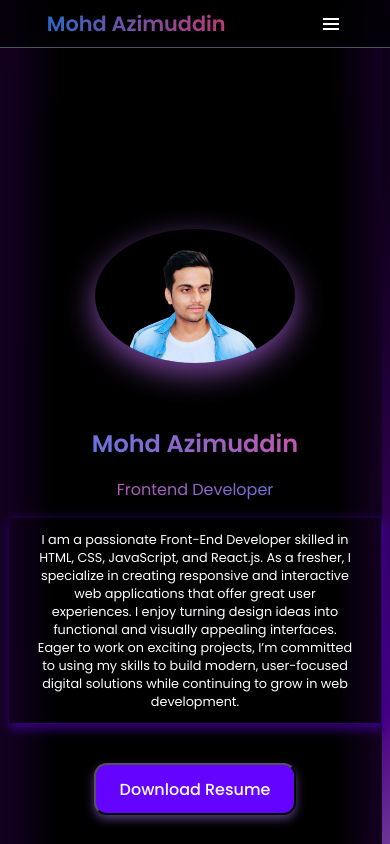
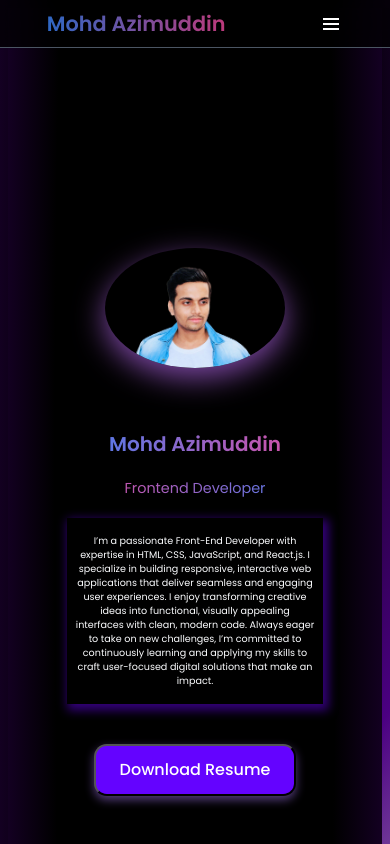
Before and after one commit to MohdAzimuddin/myportfolio, a React (Vite) app: page / in a window 390 px wide. Shown: the top 844 px of the page. Built offline with nearby package versions, Linux system fonts and the light colour scheme.

Commit message:
updated the hero section with adding new description and improved styling

```diff
--- a/src/components/Hero/Hero.jsx
+++ b/src/components/Hero/Hero.jsx
@@ -30,12 +30,12 @@ const Hero = () => {
           <h1 className="hero-heading">Mohd Azimuddin</h1>
           <h3 className="hero-subheading">Frontend Developer</h3>
           <p className="hero-description">
-          I am a passionate Front-End Developer skilled in HTML, CSS, JavaScript, and React.js. As a fresher, I specialize in creating responsive and interactive web applications that offer great user experiences. I enjoy turning design ideas into functional and visually appealing interfaces. Eager to work on exciting projects, I’m committed to using my skills to build modern, user-focused digital solutions while continuing to grow in web development.
+         I’m a passionate Front-End Developer with expertise in HTML, CSS, JavaScript, and React.js. I specialize in building responsive, interactive web applications that deliver seamless and engaging user experiences. I enjoy transforming creative ideas into functional, visually appealing interfaces with clean, modern code. Always eager to take on new challenges, I’m committed to continuously learning and applying my skills to craft user-focused digital solutions that make an impact.
           </p>
           <div className="hero-resume">
           <a
-            href="https://github.com/MohdAzimuddin/resume_/raw/main/Mohd_Azimuddin_Frontend_resume.pdf"
-            download="Mohd_Azimuddin_Frontend_resume.pdf"
+            href="https://github.com/MohdAzimuddin/newresume/raw/main/Mohd_Azimuddin_Frontend_Developer_Resume.pdf"
+            download="Mohd_Azimuddin_Frontend_Developer_resume.pdf"
             >
               <button className="resume-button">
             Download Resume
--- a/src/components/Hero/hero.css
+++ b/src/components/Hero/hero.css
@@ -51,6 +51,7 @@
 .hero-subheading {
   font-size: 1.8rem;
   font-weight: 400;
+  margin:1.2rem 0rem ;
   background: linear-gradient(to right, #ec4899,#3b82f6);
   background-clip: text;
   -webkit-text-fill-color: transparent;
@@ -61,12 +62,13 @@
 /* Hero Description */
 .hero-description {
   font-size: 1.1rem;
-  padding: 0.8rem 1.6rem;
+  padding: 1rem 0.5rem;
   color: #fcfdff;
   width: 45rem;
   margin-bottom: 1rem;
   box-shadow: 0.2rem 0.25rem 0.6rem 0.2rem #3a0189e6;
   text-decoration: none;
+  text-align: center;
   transition: transform 0.3s ease-in-out, box-shadow 0.3s ease-in-out, background-color 0.3s ease-in-out;
 }
 
@@ -165,11 +167,11 @@ margin-top: 2.5rem;
   .hero-description {
     font-size: 0.8rem;
     margin-inline:1rem;
-    width: 20rem;
+    max-width: 20rem;
   }
 }
 
-@media (max-width: 350px) {
+@media (max-width: 390px) {
   .hero-image {
     width: 11.25rem;
   }
@@ -185,6 +187,6 @@ margin-top: 2.5rem;
   .hero-description {
     font-size: 0.6rem;
     margin-inline:1rem;
-    width: 10rem;
+    max-width: 15rem;
   }
 }
```
